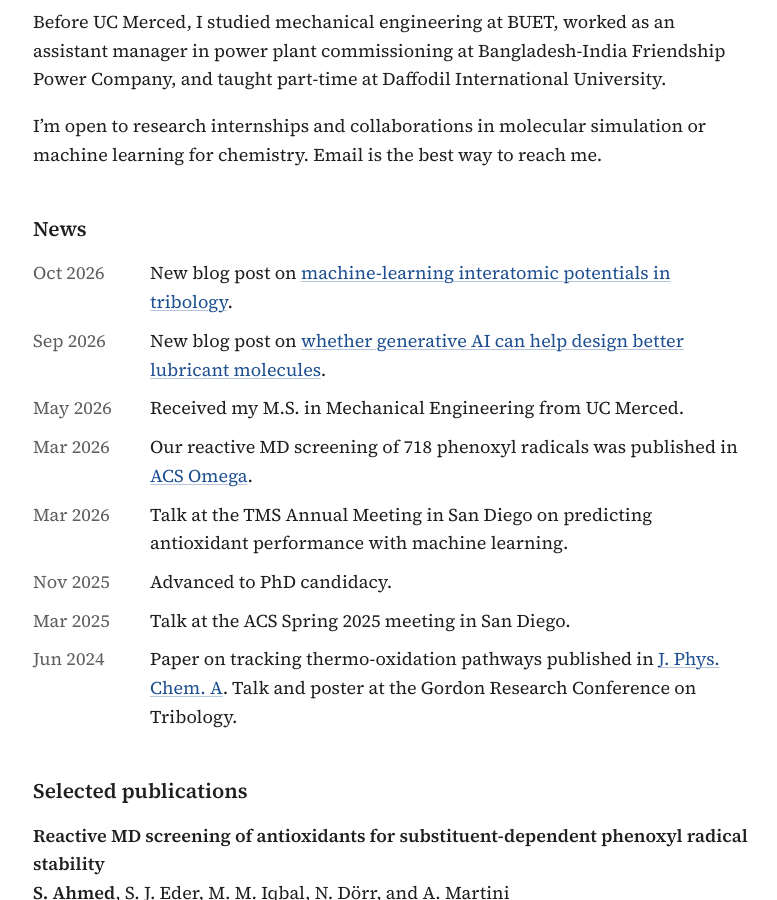
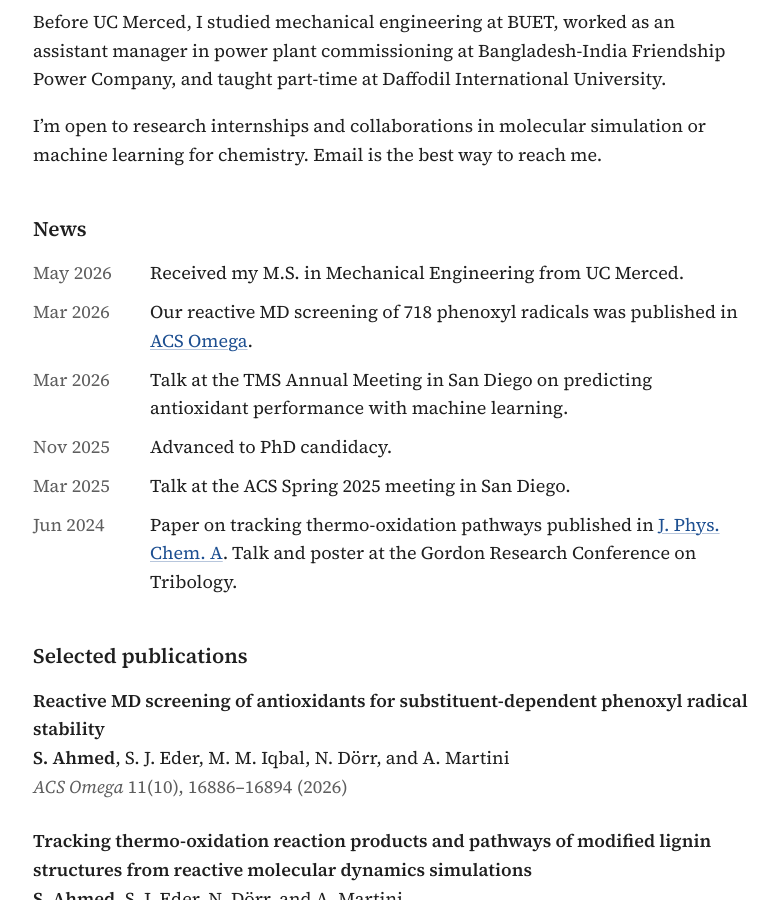
Before and after one commit to sahmed73/sahmed73.github.io, a Jekyll site: the page built from index.md, in a window 1280 px wide and 900 px high, scrolled down 614 px. Shown: the whole window, without its empty margins (247-1024 px from the left). Built offline with Jekyll 4.4.1, drawn with Linux system fonts in a browser that asks for light colours.

Commit message:
Remove blog posts from news

```diff
--- a/_data/news.yml
+++ b/_data/news.yml
@@ -1,10 +1,4 @@
 # Newest first. Text is Markdown.
-
-- date: Oct 2026
-  text: New blog post on [machine-learning interatomic potentials in tribology](/perspectives/machine-learning-potentials-tribology/).
-
-- date: Sep 2026
-  text: New blog post on [whether generative AI can help design better lubricant molecules](/perspectives/generative-ai-molecules-tribology/).
 
 - date: May 2026
   text: Received my M.S. in Mechanical Engineering from UC Merced.
```
